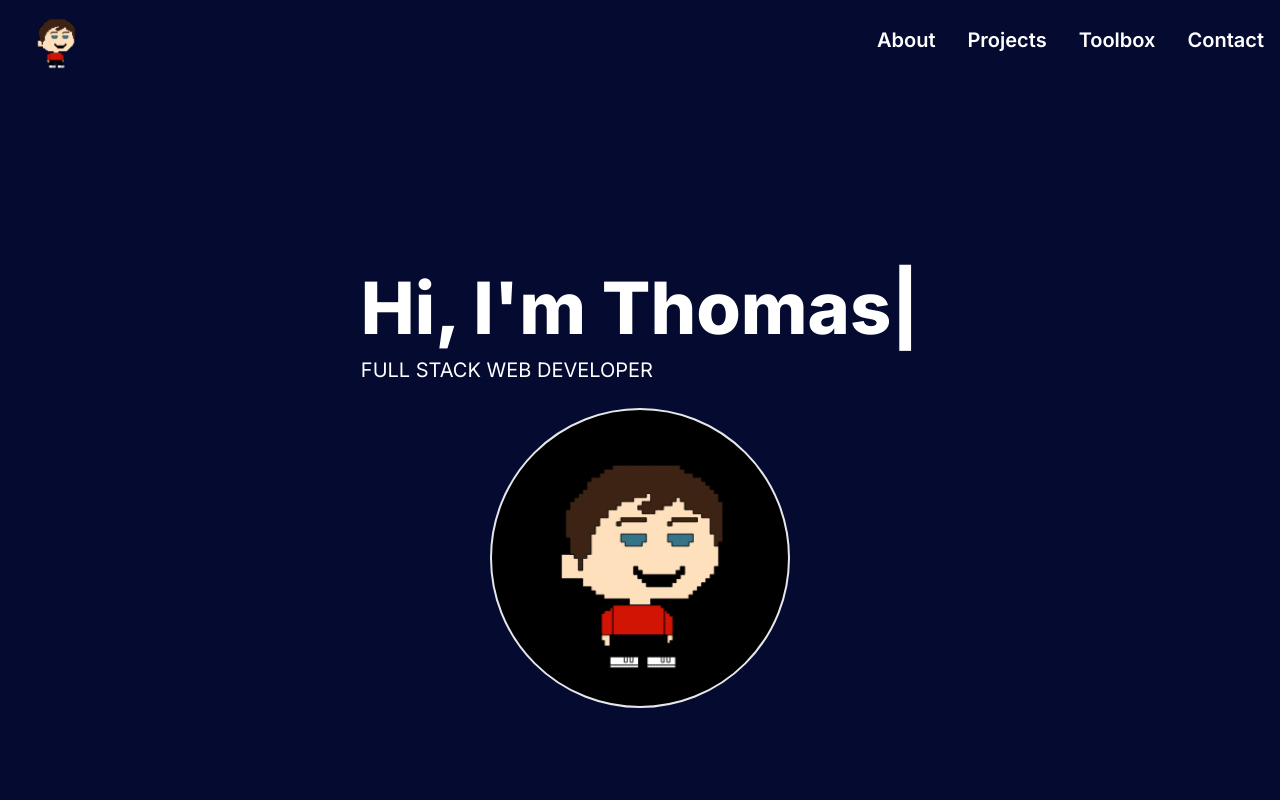
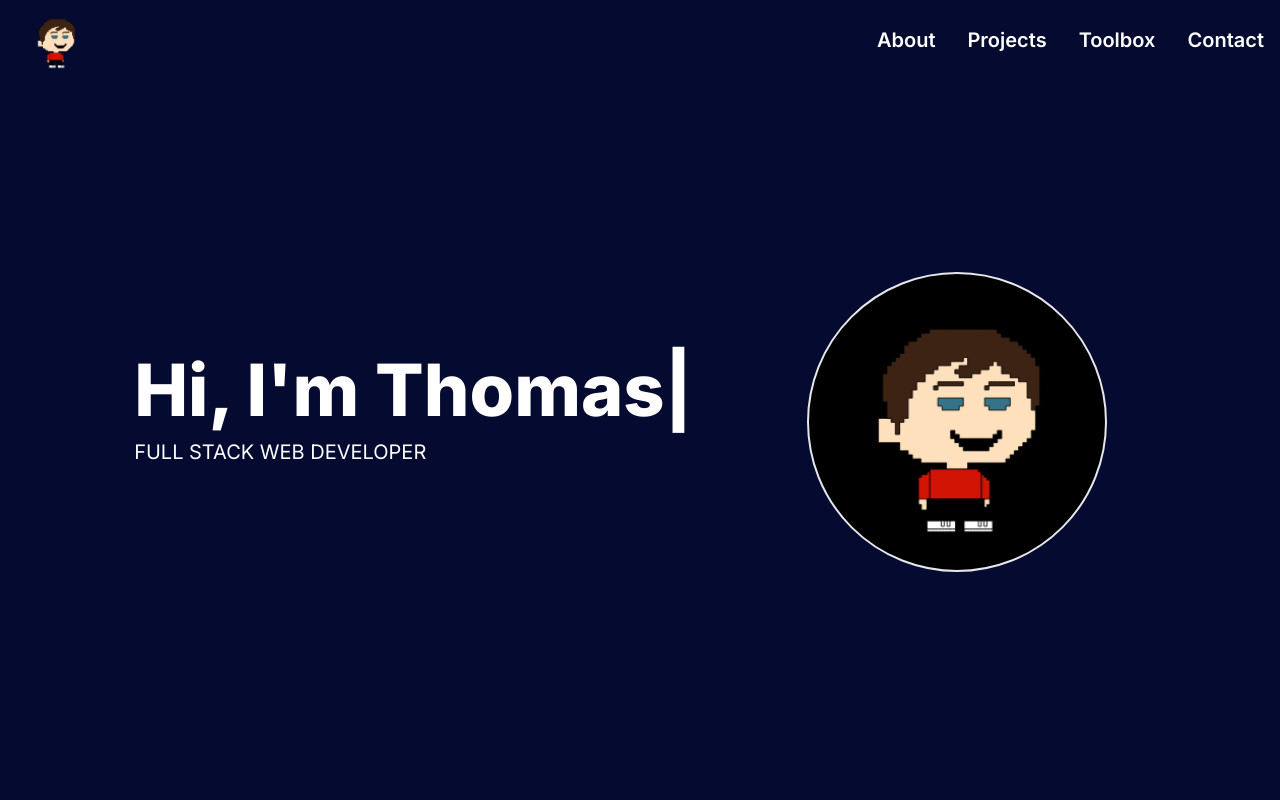
Before and after one commit to tvincent23/Portfolio, a Next.js app in the folder my-app/: page / in a window 1280 px wide. Shown: the top 800 px of the page. Built offline with nearby package versions, Linux system fonts and the light colour scheme.

Commit message:
corrected grid issue for intro section

```diff
--- a/my-app/app/components/Intro.jsx
+++ b/my-app/app/components/Intro.jsx
@@ -6,8 +6,8 @@ import Avatar from "../../public/images/thomas_256_avatar.png";
 
 const Intro = () => {
   return (
-    <section className="sm:grid-cols-12 mb-[108px] lg:mb-[140px] xl:mb-[220px]">
-      <div className="grid grid-cols-1">
+    <section className=" mb-[108px] lg:mb-[140px] xl:mb-[220px]">
+      <div className="grid grid-cols-1 sm:grid-cols-12">
         <div className="col-span-7 place-self-center text-center sm:text-left ">
           <span className="w-11/12 text-white mb-4 text-3xl sm:text-5xl lg:text-6xl xl:text-7xl font-extrabold">
             <TypeAnimation
```
